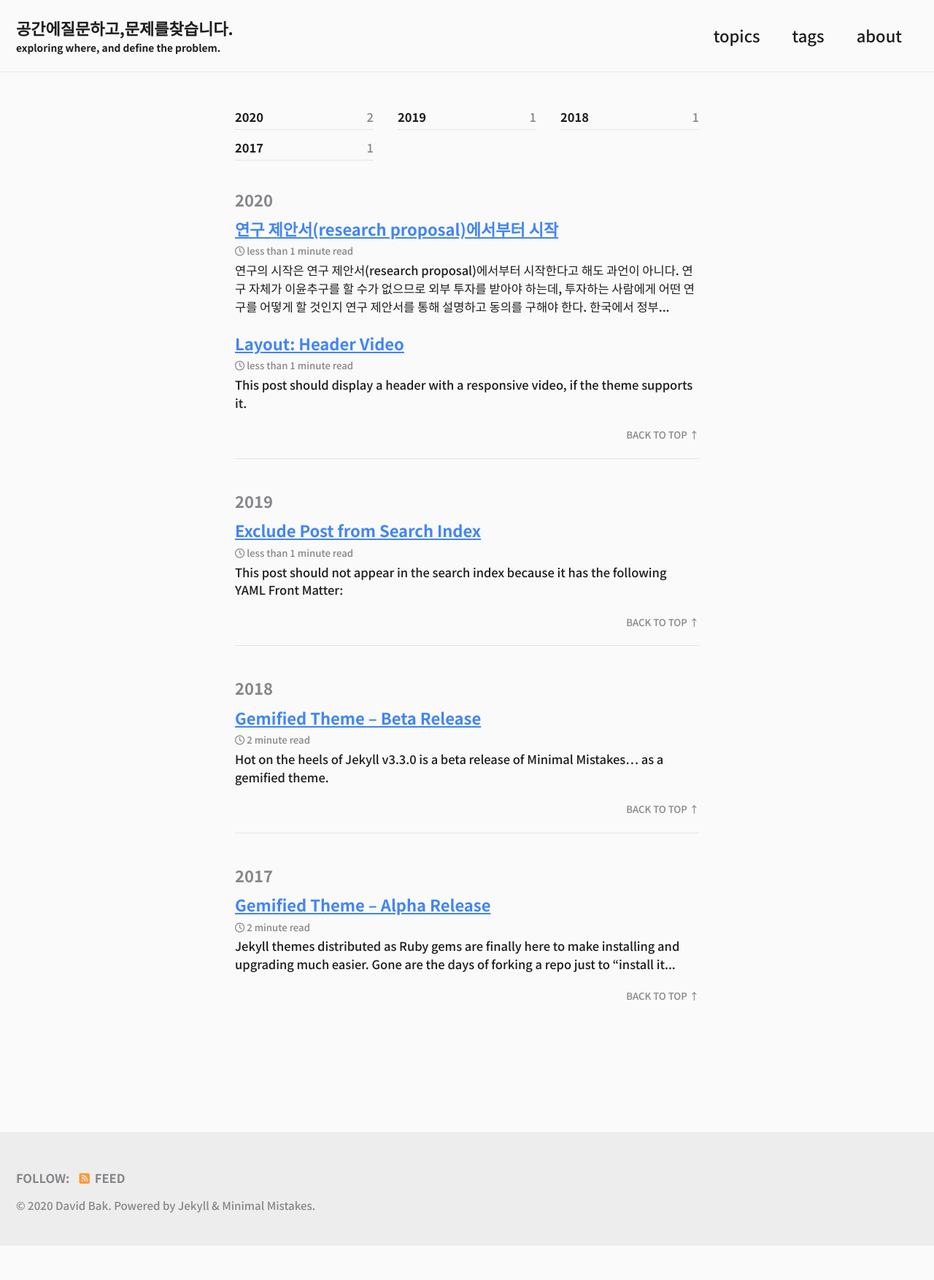
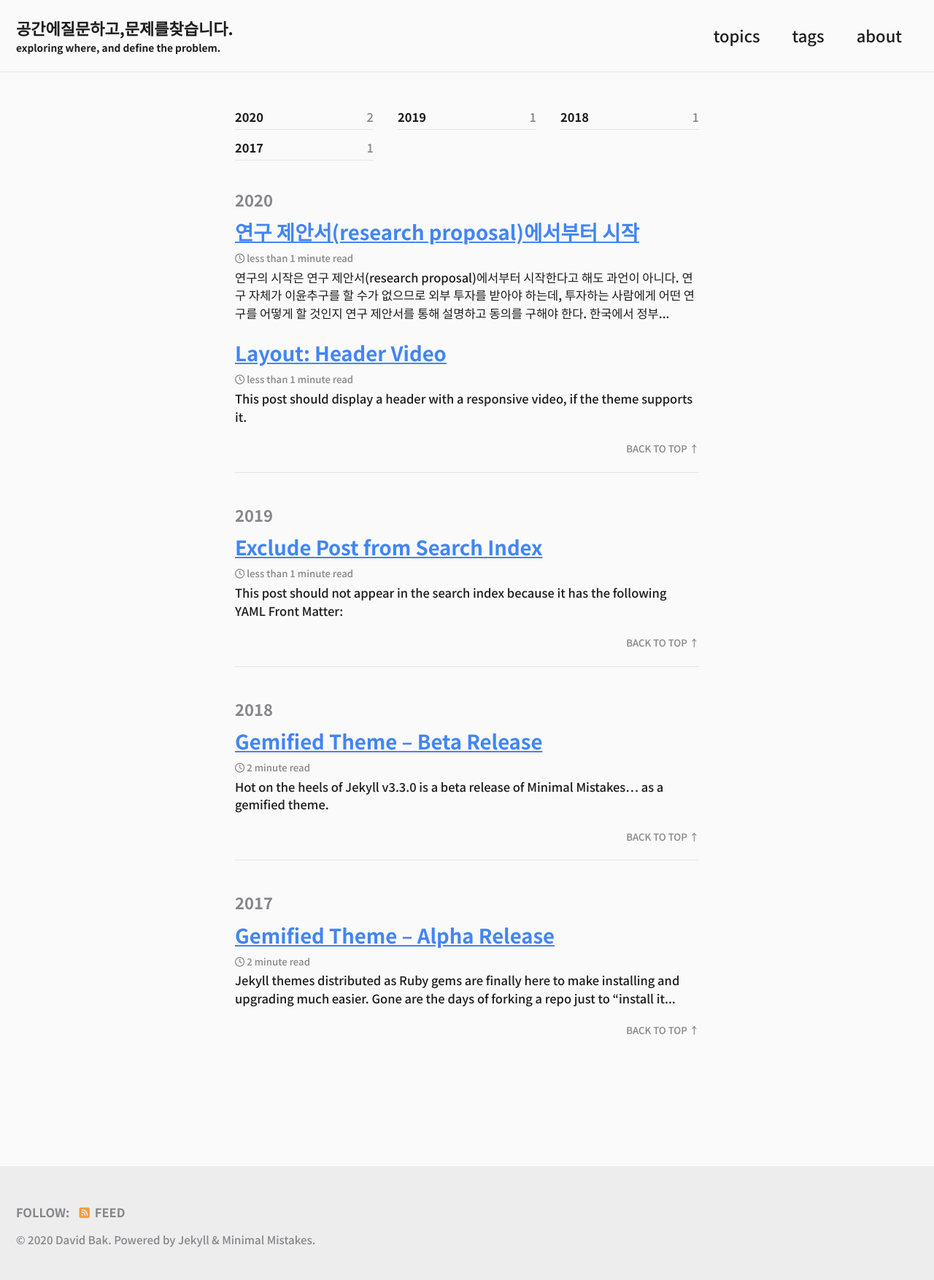
Before and after one commit to epplemint/epplemint.github.io, a Jekyll site: the page built from index.html, in a window 1280 px wide. Shown: the whole page at 73% size. Built offline with Jekyll 4.4.1, drawn with Linux system fonts in a browser that asks for light colours; cached includes are drawn as plain includes; nearby versions of some CDN libraries; the list of posts is cut into pages by our own code; before the commit the page ends 1707 px from its top, so only the background shows below that.

Commit message:
Update _variables.scss

```diff
--- a/_sass/minimal-mistakes/_variables.scss
+++ b/_sass/minimal-mistakes/_variables.scss
@@ -6,7 +6,7 @@
    Typography
    ========================================================================== */
 
-$doc-font-size: 14 !default;
+$doc-font-size: 12 !default;
 
 /* paragraph indention */
 $paragraph-indent: false !default; // true, false (default)
@@ -37,9 +37,9 @@ $caption-font-family: $serif !default;
 //$type-size-1: 2.441em !default; // ~39.056px
 //$type-size-2: 1.953em !default; // ~31.248px
 //$type-size-3: 1.563em !default; // ~25.008px
-$type-size-1: 1em !default; // ~39.056px
-$type-size-2: 1em !default; // ~31.248px
-$type-size-3: 1em !default; // ~25.008px
+$type-size-1: 2.441em !default; // ~39.056px
+$type-size-2: 1.953em !default; // ~31.248px
+$type-size-3: 1.563em !default; // ~25.008px
 $type-size-4: 1.25em !default; // ~20px
 $type-size-5: 1em !default; // ~16px
 $type-size-6: 0.75em !default; // ~12px
@@ -49,8 +49,8 @@ $type-size-8: 0.625em !default; // ~10px
 /* headline scale */
 //$h-size-1: 1.563em !default; // ~25.008px
 //$h-size-2: 1.25em !default; // ~20px
-$h-size-1: 1em !default; // ~25.008px
-$h-size-2: 1em !default; // ~20px
+$h-size-1: 1.563em !default; // ~25.008px
+$h-size-2: 1.25em !default; // ~20px
 $h-size-3: 1.125em !default; // ~18px
 $h-size-4: 1.0625em !default; // ~17px
 $h-size-5: 1.03125em !default; // ~16.5px
```
